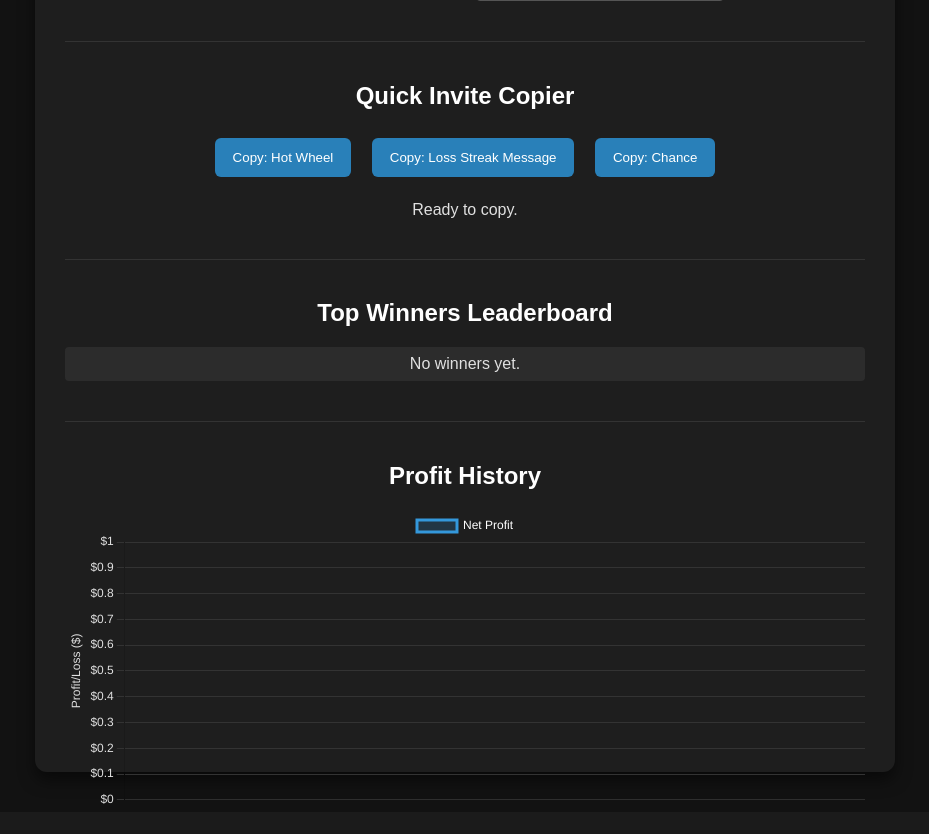
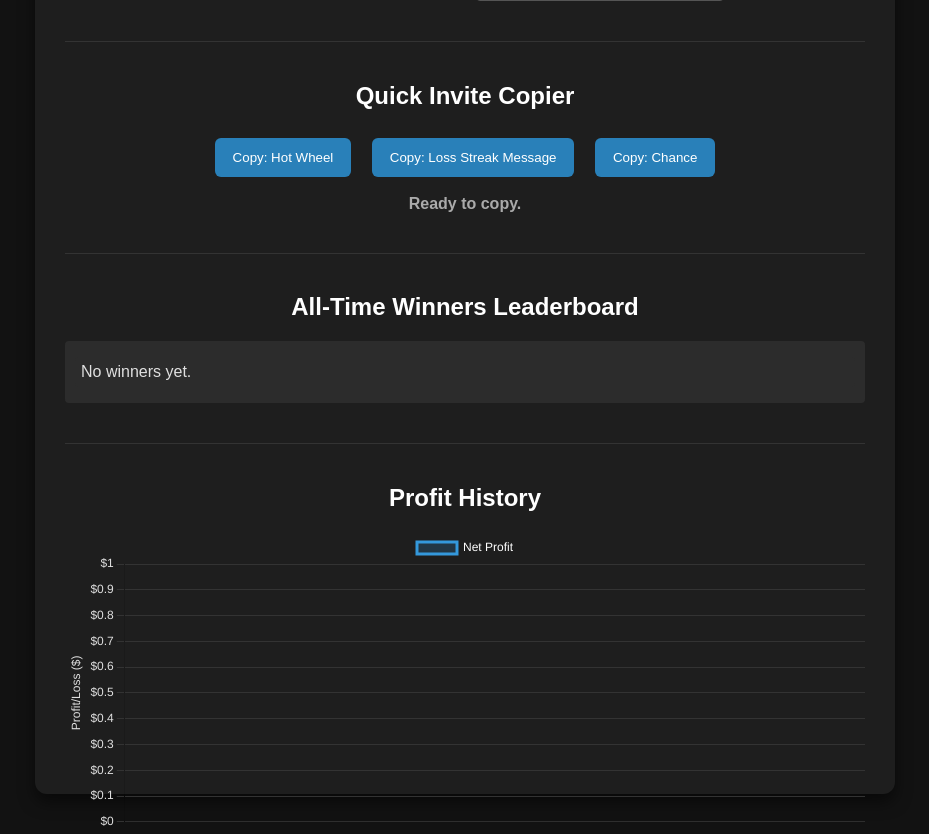
Before and after one commit to Curavis/Casino-Tracker, a Flask app: page / in a window 1280 px wide. Shown: the part 496-1330 px from the top of the page, without its empty margins (175-1104 px from the left). Before the commit the page ends 1300 px from the top, so only its background shows below. Run offline with Flask 3, Linux system fonts and the light colour scheme; parts of the project's set-up code (start-up, migrations or seed data) failed here and were passed over.

Commit message:
Update index.html

```diff
--- a/templates/index.html
+++ b/templates/index.html
@@ -107,16 +107,36 @@
             border-top: 1px solid #333;
             padding-top: 20px;
         }
-        .leaderboard ul {
-            list-style: none;
-            padding: 0;
-        }
-        .leaderboard li {
-            background-color: #2c2c2c;
-            margin: 5px 0;
-            padding: 8px;
+
+        /* LEADERBOARD SCROLL FIX */
+        .leaderboard-scroll {
+            max-height: 200px; /* Adjust this height to control the size of the box */
+            overflow-y: scroll; /* Makes the content scroll vertically */
+            padding-right: 10px; /* Adds space for the scrollbar */
+            margin: 10px auto 0;
+            text-align: left; /* Aligns the list items cleanly */
+            background-color: #2c2c2c; /* Matches the li background */
             border-radius: 4px;
         }
+
+        .leaderboard-scroll ul {
+            list-style: none;
+            padding-left: 10px; /* Adjust list padding inside the scrollbox */
+        }
+
+        .leaderboard-scroll li {
+            background-color: #2c2c2c; /* Ensures list items blend with the scrollbox */
+            margin: 2px 0;
+            padding: 6px;
+            border-radius: 4px;
+        }
+
+        #copy-status {
+            margin-top: 10px;
+            font-weight: bold;
+            color: #aaa;
+        }
+
         /* CHART SPECIFIC STYLES */
         .chart-container {
             margin-top: 40px;
@@ -168,7 +188,8 @@
         </div>
 
         <div class="leaderboard">
-            <h2>Top Winners Leaderboard</h2>
+            <h2>All-Time Winners Leaderboard</h2>
+            <div class="leaderboard-scroll">
                 <ul>
                     {% for player, winnings_f in leaderboard_f %}
                         <li>{{ loop.index }}. {{ player }}: ${{ winnings_f }}</li>
@@ -176,6 +197,7 @@
                         <li>No winners yet.</li>
                     {% endfor %}
                 </ul>
+            </div>
         </div>
 
         <div class="chart-container">
@@ -187,16 +209,21 @@
 
     <script>
         function copyToClipboard(text, key) {
+            // FIX: Remove HTML escape characters like &quot; and &#39;
             text = text.replace(/&quot;/g, '"').replace(/&#39;/g, "'");
+
             const statusElement = document.getElementById('copy-status');
+
             const textarea = document.createElement('textarea');
             textarea.value = text;
             textarea.style.position = 'fixed';
             document.body.appendChild(textarea);
+
             textarea.select();
 
             try {
                 document.execCommand('copy');
+
                 statusElement.textContent = `'${key}' Copied!`;
                 statusElement.style.color = 'green';
             } catch (err) {
@@ -205,6 +232,7 @@
                 statusElement.style.color = 'red';
             } finally {
                 document.body.removeChild(textarea);
+
                 setTimeout(() => {
                     statusElement.textContent = 'Ready to copy.';
                     statusElement.style.color = 'gray';
```
Lines whose indentation alone changed are shown as unchanged.
